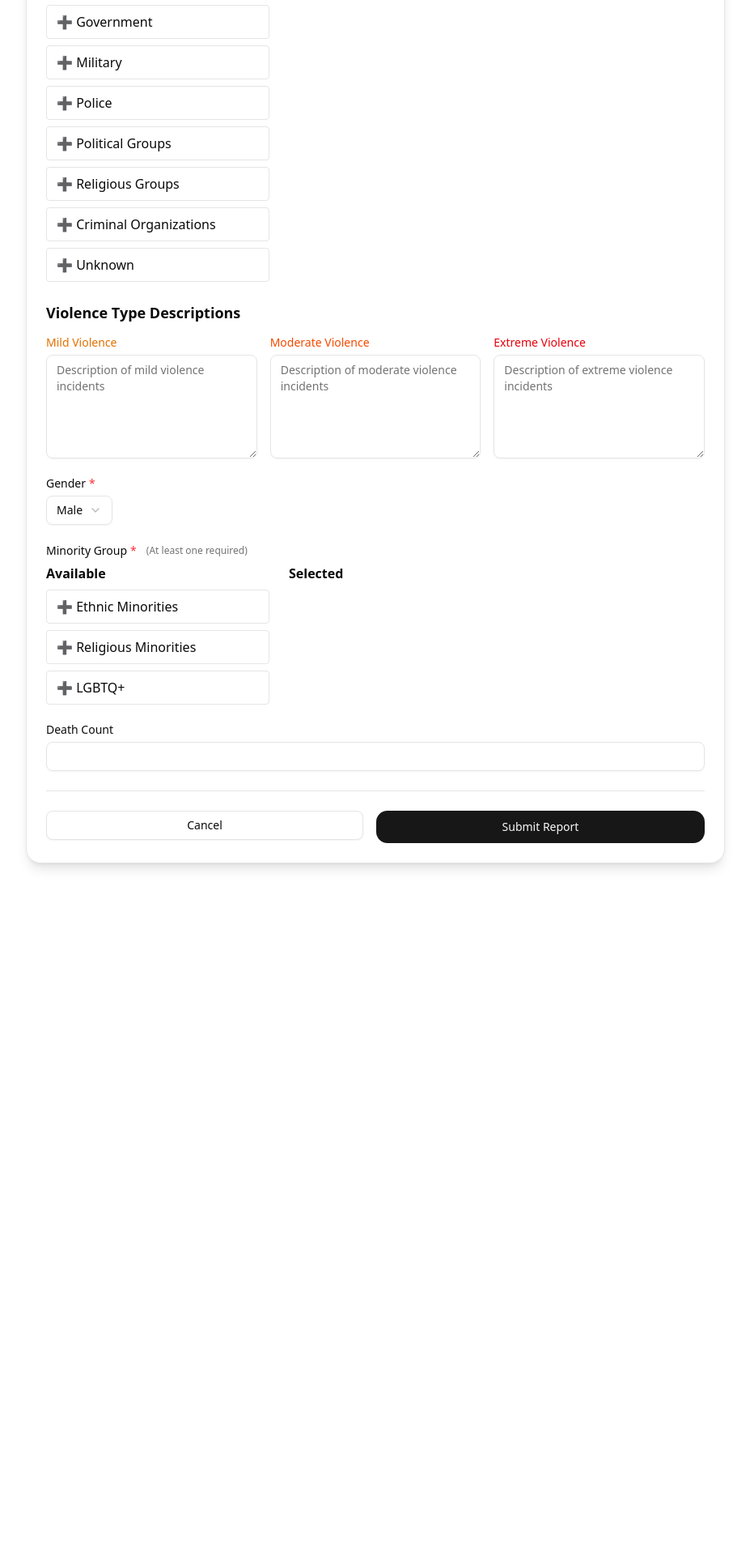
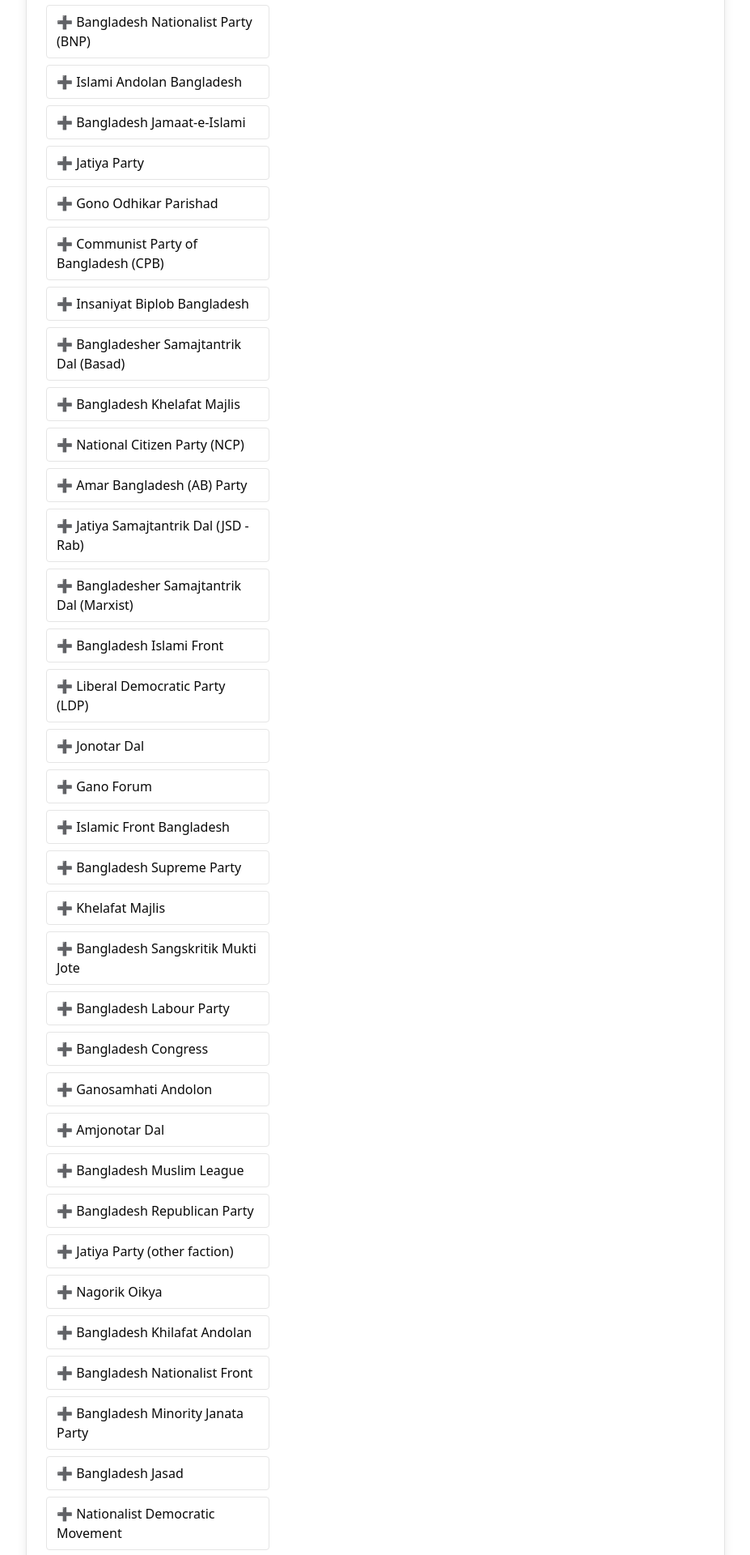
Before and after one commit to Monir-Ruet/Emap, a Next.js app: page /manage/violations in a window 1280 px wide. Shown: the part 720-2640 px from the top of the page at 81% size, without its empty margins (176-1103 px from the left). Before the commit the page ends 1826 px from the top, so only its background shows below. Built offline with nearby package versions, Linux system fonts and the light colour scheme.

Commit message:
feat: disabled auth for error reason

```diff
--- a/app/(admin)/manage/_components/data_table.tsx
+++ b/app/(admin)/manage/_components/data_table.tsx
@@ -18,6 +18,7 @@
     violenceType: string[];
     gender: string[];
     minority: string[];
+    reference?: string;
     deathCount: string;
     createdAt: string;
 }
--- a/app/(admin)/manage/_components/violence_form.tsx
+++ b/app/(admin)/manage/_components/violence_form.tsx
@@ -18,7 +18,7 @@
 import { DistrictToAreaMap } from "@/constants/seat";
 import DualArraySelector from "../_components/multi_input";
 
-const genders = ["Male", "Female"];
+const genders = ["Male", "Female", "None"];
 
 type FormData = {
     district: string;
@@ -33,6 +33,7 @@
     mild: string;
     moderate: string;
     extreme: string;
+    reference: string;
 };
 
 type FormErrors = {
@@ -48,6 +49,7 @@
     mild?: string;
     moderate?: string;
     extreme?: string;
+    reference?: string;
 };
 
 export default function ViolenceForm() {
@@ -68,6 +70,7 @@
         moderate: "",
         extreme: "",
         violenceDate: new Date(),
+        reference: "",
     });
 
     const [isUpdate, setIsUpdate] = useState(false);
@@ -122,10 +125,6 @@
             newErrors.description = "Description must be less than 1000 characters";
         }
 
-        if (!formData.gender.trim()) {
-            newErrors.gender = "Gender is required";
-        }
-
         if (formData.deathCount < 0) {
             newErrors.deathCount = "Death count cannot be negative";
         }
@@ -135,19 +134,6 @@
         } else if (formData.violenceDate > new Date()) {
             newErrors.violenceDate = "Violence date cannot be in the future";
         }
-
-        if (formData.responsibleParty.length === 0 || formData.responsibleParty.every(item => !item.trim())) {
-            newErrors.responsibleParty = "At least one responsible party is required";
-        }
-
-        if (formData.minority.length === 0 || formData.minority.every(item => !item.trim())) {
-            newErrors.minority = "At least one minority group is required";
-        }
-
-        // Optional: Validate violence type descriptions if you want to make them required
-        // if (!formData.mild.trim() && !formData.moderate.trim() && !formData.extreme.trim()) {
-        //     newErrors.violenceType = "At least one violence type description is required";
-        // }
 
         setErrors(newErrors);
         return Object.keys(newErrors).length === 0;
@@ -524,6 +510,27 @@
                             )}
                         </div>
 
+                        <div className="space-y-2">
+                            <Label className="flex items-center gap-1">
+                                Reference <span className="text-red-500">*</span>
+                            </Label>
+                            <Input
+                                id="reference"
+                                value={formData.reference}
+                                onChange={(e) => handleInputChange("reference", e.target.value)}
+                                placeholder="Reference for the incident"
+                                className={errors.reference ? "border-red-500" : ""}
+                                disabled={isSubmitting}
+                                maxLength={100}
+                            />
+                            {errors.reference && (
+                                <p className="text-sm text-red-500 flex items-center gap-1">
+                                    <AlertCircle className="h-3 w-3" />
+                                    {errors.reference}
+                                </p>
+                            )}
+                        </div>
+
                         {/* Minority Group */}
                         <div className="space-y-2">
                             <Label className="flex items-center gap-1">
@@ -571,7 +578,6 @@
                             )}
                         </div>
 
-                        {/* Submit Button */}
                         <div className="pt-6 border-t">
                             <div className="flex gap-4">
                                 <Button
--- a/app/(app)/_components/dialog.tsx
+++ b/app/(app)/_components/dialog.tsx
@@ -67,6 +67,9 @@
                             </strong>
                         </div>
 
+                        {
+                            (violence?.gender != "None") &&
+                            (
                                 <div className="flex justify-between px-2 py-1.5 bg-[#f4f7f9] rounded">
                                     <span className="text-[13px] text-[#003366]">
                                         Gender
@@ -74,7 +77,8 @@
                                     <strong className="text-[14px] font-bold text-[#004a99]">
                                         {violence?.gender}
                                     </strong>
-                        </div>
+                                </div>)
+                        }
 
                         <div className="flex flex-col gap-2 justify-between px-2 py-1.5 bg-[#f4f7f9] rounded">
                             <span className="text-[13px] text-[#003366]">
@@ -109,6 +113,19 @@
                             </strong>
                         </div>
 
+                        <div className="flex flex-col gap-2 justify-between px-2 py-1.5 bg-[#f4f7f9] rounded">
+                            <span className="text-[13px] text-[#003366]">
+                                Reference
+                            </span>
+                            <strong className="text-[14px] flex flex-row flex-wrap gap-2 font-bold text-[#004a99]">
+                                {violence?.reference ? (
+                                    <a href={violence.reference} target="_blank" className="text-blue-600 underline">
+                                        View Source
+                                    </a>
+                                ) : "N/A"}
+                            </strong>
+                        </div>
+
                     </div>
                 </div>
             </DialogContent >
--- a/auth.config.ts
+++ b/auth.config.ts
@@ -6,12 +6,12 @@
     },
     callbacks: {
         authorized({ auth, request: { nextUrl } }) {
-            const isLoggedIn = !!auth?.user;
-            const isManagePage = nextUrl.pathname.startsWith('/manage');
-            if (isManagePage) {
-                if (isLoggedIn) return true;
-                return false;
-            }
+            // const isLoggedIn = !!auth?.user;
+            // const isManagePage = nextUrl.pathname.startsWith('/manage');
+            // if (isManagePage) {
+            //     if (isLoggedIn) return true;
+            //     return false;
+            // }
             return true;
         },
     },
--- a/constants/data.ts
+++ b/constants/data.ts
@@ -8,7 +8,7 @@
     "Sirajganj", "Natore", "Tangail", "Joypurhat", "Pabna", "Magura",
     "Madaripur", "Munshiganj", "Meherpur", "Kushtia", "Rajbari", "Narail",
     "Gopalganj", "Manikganj", "Narayanganj", "Faridpur", "Bogra", "Dhaka"
-];
+].sort();
 
 export const divisions = ["Dhaka", "Chittagong", "Khulna", "Barishal", "Rajshahi", "Rangpur", "Mymensingh", "Sylhet"];
 
@@ -107,5 +107,48 @@
 }
 
 export const violenceTypes = ["Physical Assault", "Sexual Violence", "Psychological Abuse", "Economic Exploitation", "Hate Crime", "Domestic Violence", "Workplace Harassment"];
-export const responsibleParties = ["Government", "Military", "Police", "Political Groups", "Religious Groups", "Criminal Organizations", "Unknown"];
-export const minorities = ["Ethnic Minorities", "Religious Minorities", "LGBTQ+"];
+export const responsibleParties = ["Bangladesh Nationalist Party (BNP)",
+    "Islami Andolan Bangladesh",
+    "Bangladesh Jamaat-e-Islami",
+    "Jatiya Party",
+    "Gono Odhikar Parishad",
+    "Communist Party of Bangladesh (CPB)",
+    "Insaniyat Biplob Bangladesh",
+    "Bangladesher Samajtantrik Dal (Basad)",
+    "Bangladesh Khelafat Majlis",
+    "National Citizen Party (NCP)",
+    "Amar Bangladesh (AB) Party",
+    "Jatiya Samajtantrik Dal (JSD - Rab)",
+    "Bangladesher Samajtantrik Dal (Marxist)",
+    "Bangladesh Islami Front",
+    "Liberal Democratic Party (LDP)",
+    "Jonotar Dal",
+    "Gano Forum",
+    "Islamic Front Bangladesh",
+    "Bangladesh Supreme Party",
+    "Khelafat Majlis",
+    "Bangladesh Sangskritik Mukti Jote",
+    "Bangladesh Labour Party",
+    "Bangladesh Congress",
+    "Ganosamhati Andolon",
+    "Amjonotar Dal",
+    "Bangladesh Muslim League",
+    "Bangladesh Republican Party",
+    "Jatiya Party (other faction)",
+    "Nagorik Oikya",
+    "Bangladesh Khilafat Andolan",
+    "Bangladesh Nationalist Front",
+    "Bangladesh Minority Janata Party",
+    "Bangladesh Jasad",
+    "Nationalist Democratic Movement",
+    "Bangladesh Jatiyatabadi Andolon",
+    "Revolutionary Workers Party of Bangladesh",
+    "Bangladesh Muslim League (BML)",
+    "Zaker Party",
+    "Bangladesh Nezame Islam Party",
+    "Gano Front",
+    "Bangladesh Jatiya Party (Sirajul)",
+    "Jamiat Ulema-e-Islam Bangladesh",
+    "Bangladesh Equal Rights Party (BEP)"];
+
+export const minorities = ["Hindus", "Buddhists", "Christians", "Ahmadiyya", "CHT Indigenous", "Plains Land Indigenous"];
--- a/schemas/violence.ts
+++ b/schemas/violence.ts
@@ -6,14 +6,15 @@
     parliamentarySeat: z.string().min(1, "Parliamentary seat is required"),
     title: z.string().min(3, "Title must be at least 3 characters"),
     description: z.string().min(10, "Description must be at least 10 characters"),
-    responsibleParty: z.array(z.string().min(1)).min(1),
+    responsibleParty: z.array(z.string()).optional(),
     deathCount: z.number().int().nonnegative(),
     mild: z.string().optional(),
     moderate: z.string().optional(),
     extreme: z.string().optional(),
+    reference: z.string().optional(),
     violenceDate: z.string().datetime().transform((val) => new Date(val)),
-    gender: z.enum(["Male", "Female"]).optional().default("Male"),
-    minority: z.array(z.string().min(1)).optional().default([]),
+    gender: z.enum(["Male", "Female", "None"]).default("Male"),
+    minority: z.array(z.string()).optional(),
 });
 
 
```
Also changed, not shown: 1 other file (tests, documents, lock files or other folders). Lines whose indentation alone changed are shown as unchanged.
